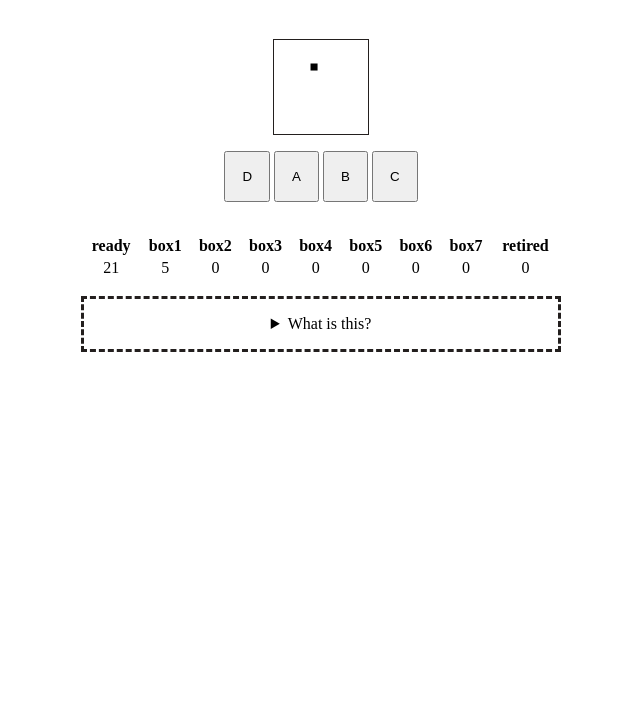
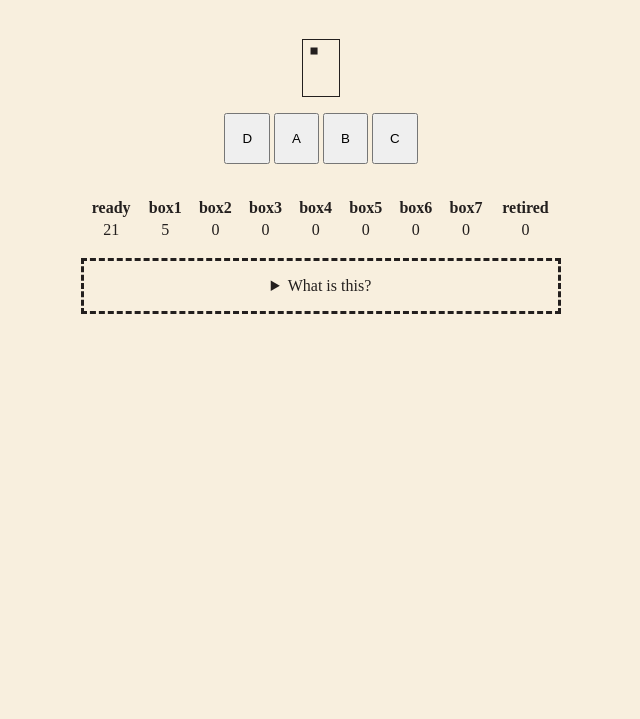
Before and after one commit to fildon/learn-braille, a website with bundled scripts: page static/index.html in a window 1280 px wide. Shown: the part 81-800 px from the top of the page, without its empty margins (319-959 px from the left). Built offline with nearby package versions, Linux system fonts and the light colour scheme.

Commit message:
Minor styling change

```diff
--- a/static/styles.css
+++ b/static/styles.css
@@ -9,6 +9,10 @@
 * {
 	box-sizing: border-box;
 	text-align: center;
+}
+body {
+	background-color: var(--soft);
+	color: var(--hard);
 }
 details summary {
 	border: dashed var(--hard);
@@ -48,13 +52,10 @@ button {
 	margin-right: auto;
 	margin-top: 1rem;
 	margin-bottom: 1rem;
-	padding: 1rem;
 	font-size: 3rem;
-	min-width: 6rem;
-	min-height: 6rem;
-	text-align: center;
 	border: 1px solid var(--hard);
-	width: 2rem;
+	width: fit-content;
+	height: fit-content;
 }
 
 /* Block */
```
